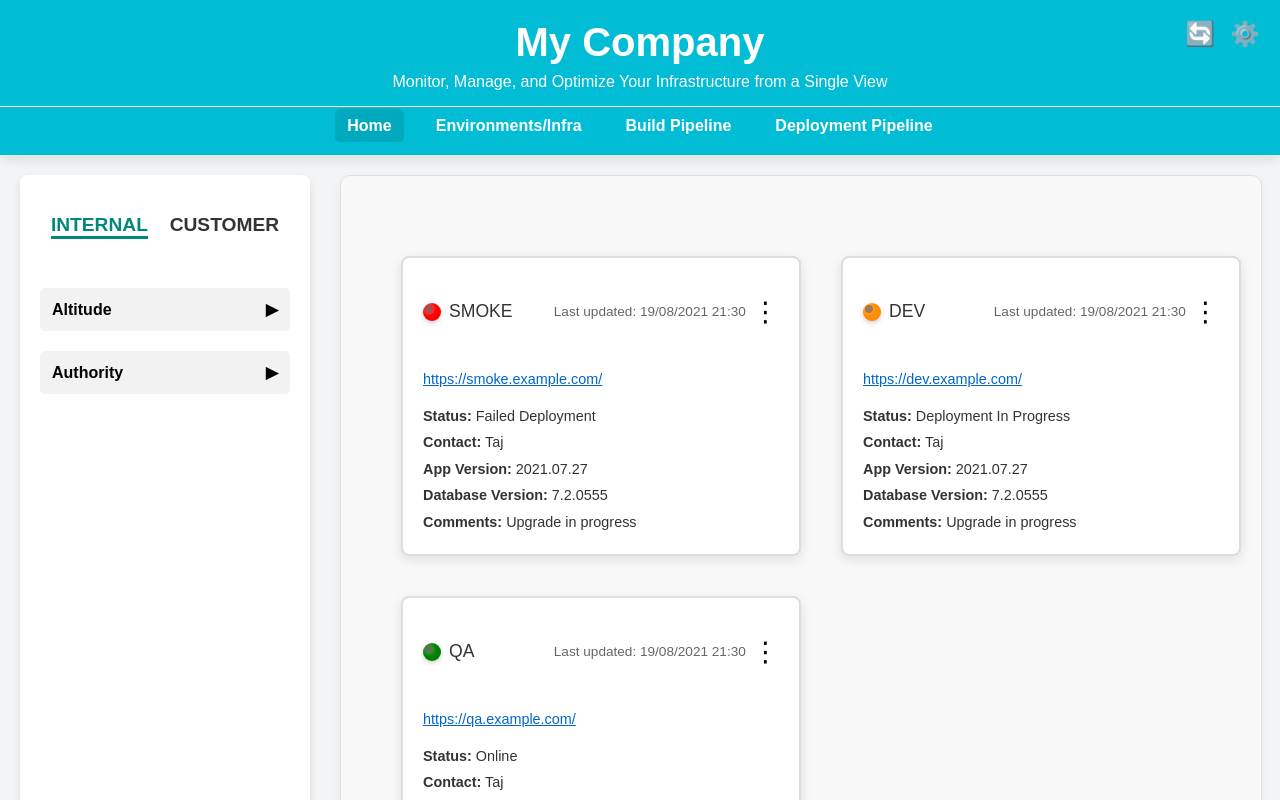
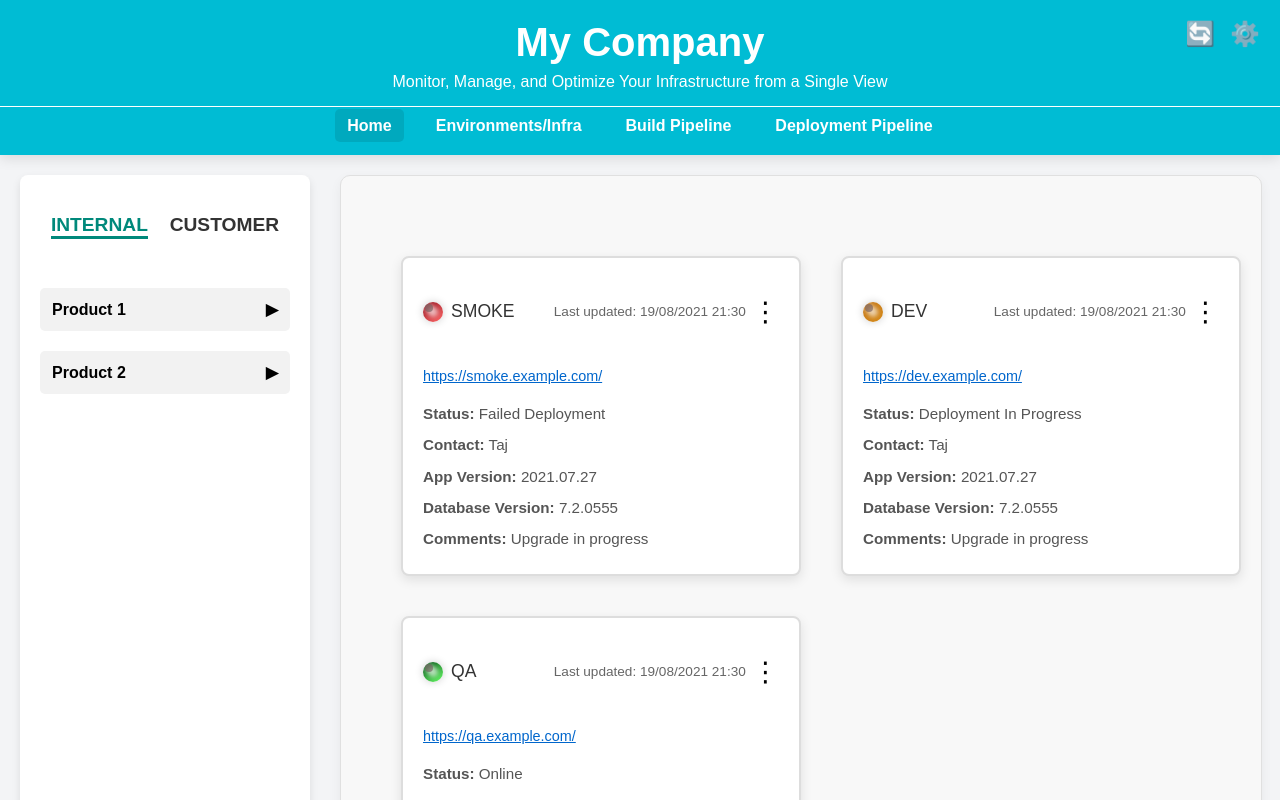
Before and after one commit to Sam123ben/IDP-Integrated-Developer-Platform, a React app in the folder infra_env_dashboard/frontend/: page / in a window 1280 px wide. Shown: the top 800 px of the page. Built offline with nearby package versions, Linux system fonts and the light colour scheme.

Commit message:
Fix the changes for the product names

```diff
--- a/infra_env_dashboard/frontend/src/components/Card.js
+++ b/infra_env_dashboard/frontend/src/components/Card.js
@@ -1,26 +1,22 @@
 // src/components/Card.js
 
 import React from "react";
-import "../styles/TileContainer.css"; // Import container-specific styles
-import "../styles/Card.css"; // Import card-specific styles
+import "../styles/TileContainer.css";
+import "../styles/Card.css";
 
 function Card({ name, lastUpdated, status, contact, appVersion, dbVersion, comments, statusClass }) {
-    // Determine the color of the status indicator based on the status
-    const statusColor =
-        status === "Online" ? "green" :
-        status === "Failed Deployment" ? "red" :
-        status === "Deployment In Progress" ? "#FF8C00" : // Deep orange for better visibility
-        "gray"; // Default color
+    const statusIndicatorClass =
+        status === "Online" ? "status-indicator-green" :
+        status === "Failed Deployment" ? "status-indicator-red" :
+        status === "Deployment In Progress" ? "status-indicator-orange" :
+        "";
 
     return (
         <div className={`card ${statusClass} big-card`}>
             <div className="card-header">
                 <div className="card-title-section">
-                    {/* Apply conditional style for status color */}
-                    <span
-                        className="status-indicator"
-                        style={{ backgroundColor: statusColor }}
-                    ></span>
+                    {/* Use CSS class for color */}
+                    <span className={`status-indicator ${statusIndicatorClass}`}></span>
                     <span className="card-title">{name}</span>
                 </div>
                 <div className="card-updated-section">
--- a/infra_env_dashboard/frontend/src/components/Header.js
+++ b/infra_env_dashboard/frontend/src/components/Header.js
@@ -53,14 +53,16 @@ const Header = () => {
                     <p>Monitor, Manage, and Optimize Your Infrastructure from a Single View</p>
                 </div>
                 <div className="header-icons">
-                    <span className="icon" onClick={() => window.location.reload()}>🔄</span>
+                    <span className="icon" onClick={() => window.location.reload()} title="Refresh">
+                        🔄
+                    </span>
 
                     {/* Theme icon with dropdown */}
                     <div
                         className="theme-dropdown"
                         onClick={toggleDropdown}
                     >
-                        <span className="icon">⚙️</span>
+                        <span className="icon" title="Settings">⚙️</span>
                         <div className={`dropdown-menu ${dropdownVisible ? 'dropdown-menu-visible' : ''}`}>
                             <div className="dropdown-item" onClick={() => handleThemeChange("light")}>🌞 Light Theme</div>
                             <div className="dropdown-item" onClick={() => handleThemeChange("dark")}>🌙 Dark Theme</div>
--- a/infra_env_dashboard/frontend/src/components/Sidebar.js
+++ b/infra_env_dashboard/frontend/src/components/Sidebar.js
@@ -35,16 +35,16 @@ function Sidebar() {
 
             {selectedSection === "INTERNAL" && (
                 <>
-                    {/* Altitude Section */}
+                    {/* Product 1 Section */}
                     <div className="sidebar-section">
                         <div
-                            className={`collapsible-header ${expandedSections["Altitude"] ? "active" : ""}`}
-                            onClick={() => toggleSection("Altitude")}
+                            className={`collapsible-header ${expandedSections["Product 1"] ? "active" : ""}`}
+                            onClick={() => toggleSection("Product 1")}
                         >
-                            Altitude
-                            <span className={`arrow ${expandedSections["Altitude"] ? "rotate" : ""}`}>▶</span>
+                            Product 1
+                            <span className={`arrow ${expandedSections["Product 1"] ? "rotate" : ""}`}>▶</span>
                         </div>
-                        <ul className={`collapsible-content ${expandedSections["Altitude"] ? "visible" : ""}`}>
+                        <ul className={`collapsible-content ${expandedSections["Product 1"] ? "visible" : ""}`}>
                             <li>DEV</li>
                             <li>QA</li>
                             <li>CONSULT</li>
@@ -52,16 +52,16 @@ function Sidebar() {
                         </ul>
                     </div>
 
-                    {/* Authority Section */}
+                    {/* Product 2 Section */}
                     <div className="sidebar-section">
                         <div
-                            className={`collapsible-header ${expandedSections["Authority"] ? "active" : ""}`}
-                            onClick={() => toggleSection("Authority")}
+                            className={`collapsible-header ${expandedSections["Product 2"] ? "active" : ""}`}
+                            onClick={() => toggleSection("Product 2")}
                         >
-                            Authority
-                            <span className={`arrow ${expandedSections["Authority"] ? "rotate" : ""}`}>▶</span>
+                            Product 2
+                            <span className={`arrow ${expandedSections["Product 2"] ? "rotate" : ""}`}>▶</span>
                         </div>
-                        <ul className={`collapsible-content ${expandedSections["Authority"] ? "visible" : ""}`}>
+                        <ul className={`collapsible-content ${expandedSections["Product 2"] ? "visible" : ""}`}>
                             <li>DEV</li>
                             <li>QA</li>
                             <li>STAGING</li>
--- a/infra_env_dashboard/frontend/src/styles/Card.css
+++ b/infra_env_dashboard/frontend/src/styles/Card.css
@@ -59,29 +59,43 @@
 }
 
 .status-indicator {
-    width: 18px; /* Size of the ball */
-    height: 18px;
-    border-radius: 50%; /* Makes the icon round */
+    width: 20px; /* Adjusted size for a larger appearance */
+    height: 20px;
+    border-radius: 50%; /* Make it round */
     display: inline-block;
     margin-right: 8px;
+    box-shadow: 0 0 8px rgba(0, 0, 0, 0.2); /* Add shadow for depth */
+    background-image: linear-gradient(135deg, rgba(255, 255, 255, 0.5), rgba(0, 0, 0, 0.2)); /* Glossy effect */
+    background-blend-mode: overlay;
     position: relative;
-    box-shadow: 0 2px 4px rgba(0, 0, 0, 0.2); /* Adds a soft shadow */
+}
+
+.status-indicator::before {
+    content: "";
+    position: absolute;
+    top: 25%;
+    left: 25%;
+    width: 50%;
+    height: 50%;
+    border-radius: 50%;
+    background: rgba(255, 255, 255, 0.6);
+    filter: blur(2px); /* Soft, shiny spot */
 }
 
 /* Green indicator for successful status */
 .status-indicator-green {
-    background: linear-gradient(145deg, #28a745, #66ff66); /* Green gradient for shiny effect */
+    background: linear-gradient(145deg, #084f19, #66ff66); /* Green gradient for shiny effect */
 }
 
 
 /* Red indicator for unsuccessful status */
 .status-indicator-red {
-    background: linear-gradient(145deg, #dc3545, #ff6666); /* Red gradient for shiny effect */
+    background: linear-gradient(145deg, #931522, #ff6666); /* Red gradient for shiny effect */
 }
 
 /* Orange indicator for in-progress status */
 .status-indicator-orange {
-    background: linear-gradient(145deg, #ff8c00, #ffb84d); /* Deep orange gradient for shiny effect */
+    background: linear-gradient(145deg, #c4791e, #d58917); /* Deep orange gradient for shiny effect */
 }
 
 /* Shiny overlay effect */
--- a/infra_env_dashboard/frontend/src/styles/MainContent.css
+++ b/infra_env_dashboard/frontend/src/styles/MainContent.css
@@ -1,43 +1,68 @@
 /* src/styles/MainContent.css */
 
 .main-content {
-    flex-grow: 1;
     display: flex;
     flex-wrap: wrap;
+    justify-content: center;
     gap: 20px;
+    padding: 20px;
+    background-color: #f5f5f5; /* Light background for contrast */
+    min-height: 100vh;
 }
 
+/* Basic card styling */
 .card {
     background-color: #ffffff;
     border-radius: 8px;
     box-shadow: 0 4px 8px rgba(0, 0, 0, 0.1);
     padding: 20px;
-    width: 250px; /* Adjust card width as needed */
-    border-left: 5px solid transparent; /* Default border */
+    width: 300px;
+    max-width: 100%;
+    box-sizing: border-box;
+    transition: transform 0.2s ease, box-shadow 0.2s ease;
 }
 
-.card h4 {
-    margin: 0 0 10px;
-    font-size: 1.2em;
+/* Hover effect for cards */
+.card:hover {
+    transform: translateY(-5px);
+    box-shadow: 0 8px 16px rgba(0, 0, 0, 0.2);
 }
 
+/* Specific styles for different card types based on status */
+.card.smoke {
+    border-left: 4px solid red; /* Indicator for failed deployment */
+}
+
+.card.manual {
+    border-left: 4px solid #FF8C00; /* Deep orange for deployment in progress */
+}
+
+/* Status text styling */
 .status-failed {
     color: red;
     font-weight: bold;
 }
 
 .status-progress {
-    color: orange;
+    color: #FF8C00; /* Deep orange for better visibility */
     font-weight: bold;
 }
 
-/* Border colors for different card statuses */
-.card.smoke {
-    border-left-color: red;
+.status-success {
+    color: green;
+    font-weight: bold;
 }
 
-.card.manual {
-    border-left-color: orange;
+/* Typography adjustments */
+.card h2 {
+    font-size: 1.5em;
+    margin: 0 0 10px;
+    color: #333;
 }
 
-/* Add other card-specific styles as needed */
+.card p {
+    margin: 5px 0;
+    font-size: 0.95em;
+    line-height: 1.4;
+    color: #555;
+}
```
